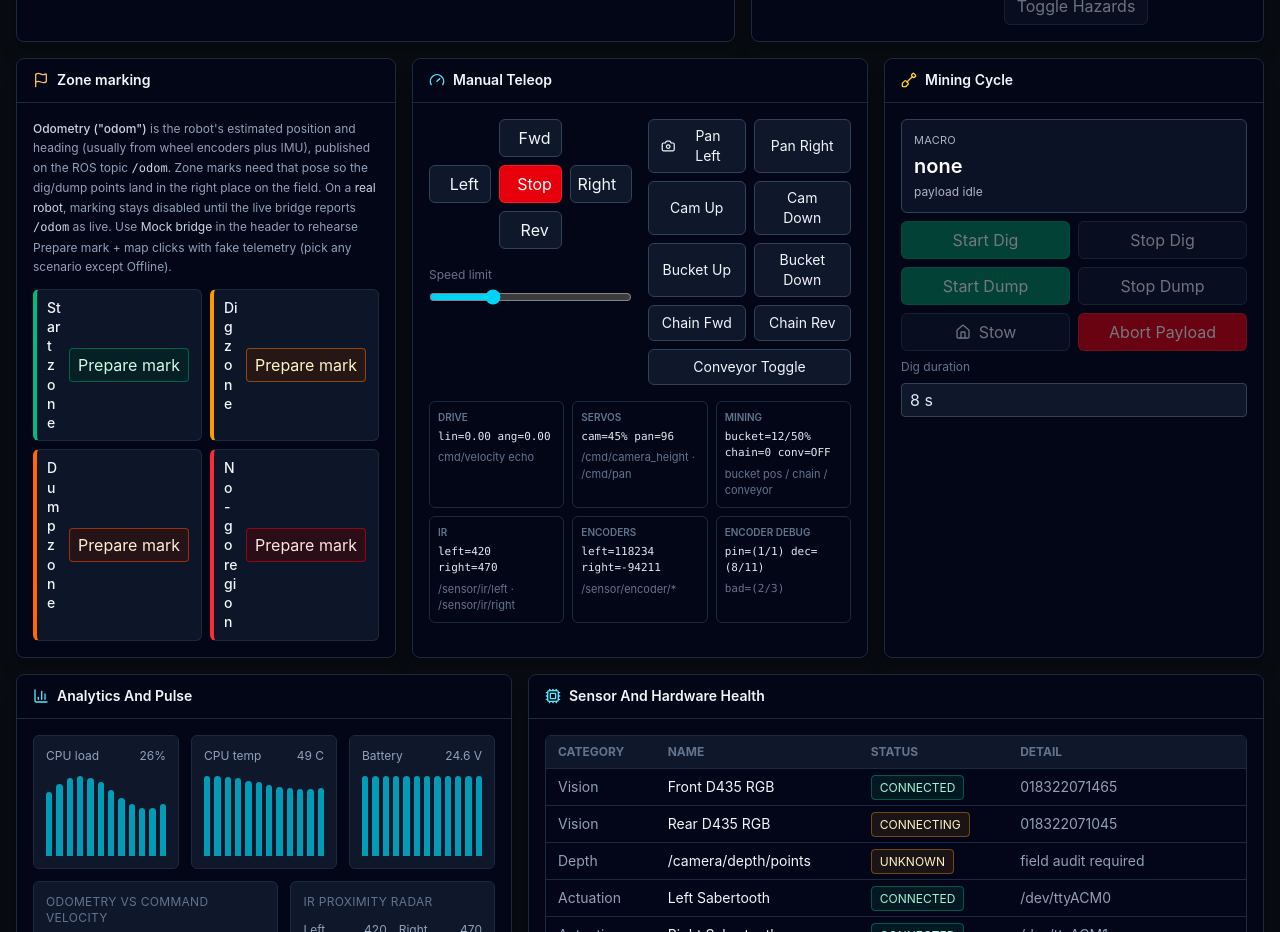
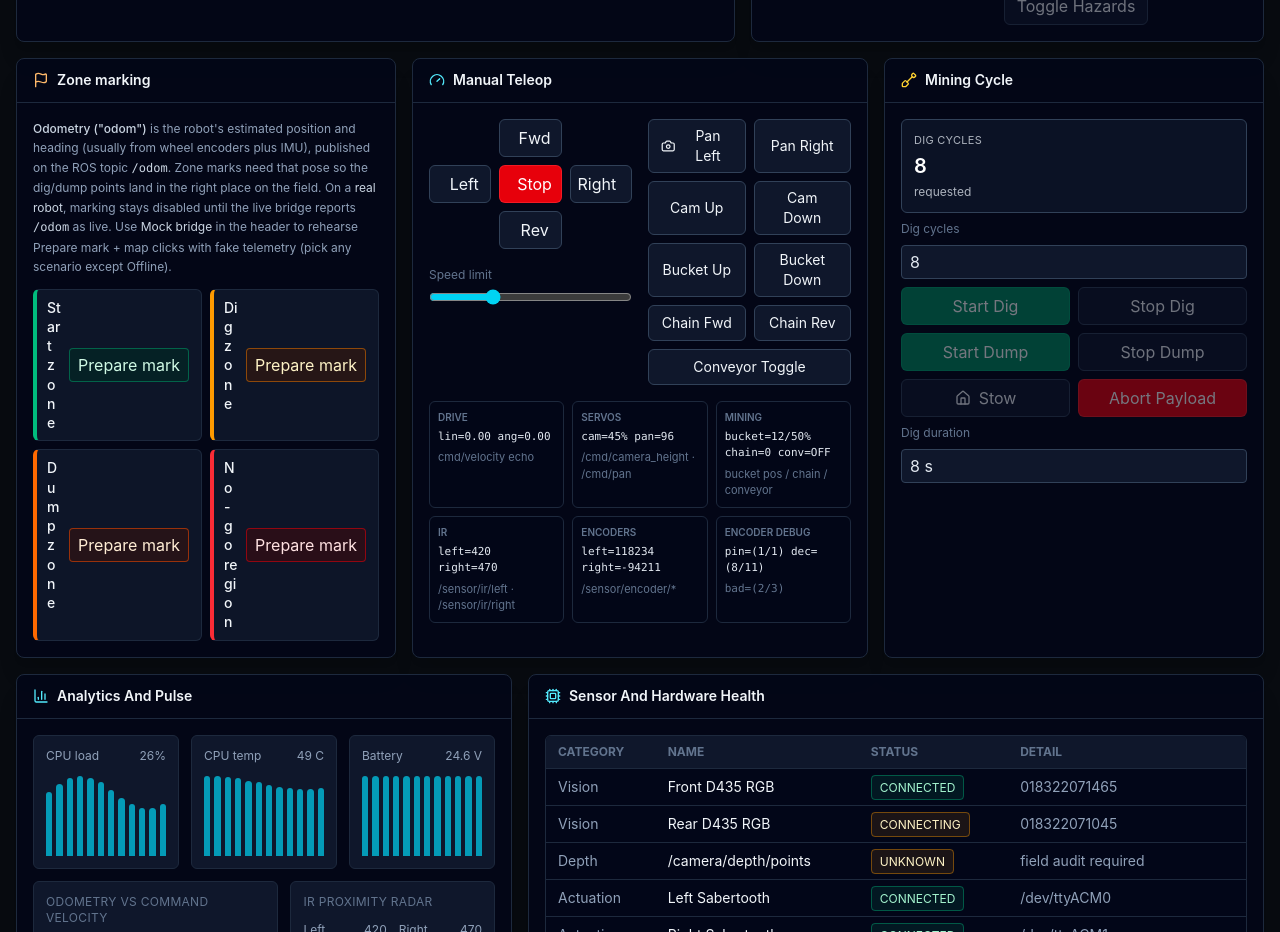
Before and after one commit to Sreann/upmoon25, a React (Vite) app in the folder lunar/mission-control/: page / in a window 1280 px wide. Shown: the part 1520-2452 px from the top of the page. Built offline with nearby package versions, Linux system fonts and the light colour scheme; no server answers.

Commit message:
Make dig cycles configurable

```diff
--- a/lunar/mission-control/src/App.tsx
+++ b/lunar/mission-control/src/App.tsx
@@ -803,6 +803,7 @@ function App() {
   const [mapName, setMapName] = useState('lunar_field')
   const [pid, setPid] = useState({ kp: 1.0, ki: 0.0, kd: 0.1 })
   const [zoneArm, setZoneArm] = useState<FieldZone['id'] | null>(null)
+  const [digCycles, setDigCycles] = useState(8)
 
   function setScenario(next: DemoScenario) {
     setZoneArm(null)
@@ -1012,9 +1013,30 @@ function App() {
 
           <Panel title="Mining Cycle" icon={<Shovel className="h-4 w-4 text-amber-300" />}>
             <div className="grid gap-2">
-              <MetricCard metric={{ label: 'Macro', value: 'none', detail: 'payload idle', status: 'idle' }} />
+              <MetricCard
+                metric={{
+                  label: 'Dig cycles',
+                  value: String(displaySnapshot.mission.digSequence?.maxCyclesLe ?? digCycles),
+                  detail: displaySnapshot.mission.digSequence?.phase ?? 'requested',
+                  status: displaySnapshot.mission.digSequence ? 'ok' : 'idle',
+                }}
+              />
+              <label className="text-xs text-slate-500">Dig cycles</label>
+              <input
+                className="w-full rounded border border-slate-700 bg-slate-900 px-2 py-1 text-sm disabled:opacity-40"
+                type="number"
+                min="1"
+                max="100"
+                step="1"
+                value={digCycles}
+                disabled={motionDisabled}
+                onChange={(event) => {
+                  const next = Math.trunc(Number(event.target.value))
+                  setDigCycles(Number.isFinite(next) ? Math.max(1, Math.min(100, next)) : 8)
+                }}
+              />
               <div className="grid grid-cols-2 gap-2">
-                <Button disabled={commandButtonState(mode, displaySnapshot.mission.connected, { type: 'payload', command: 'dig_start' }).disabled} title={commandButtonState(mode, displaySnapshot.mission.connected, { type: 'payload', command: 'dig_start' }).title} intent="safe" onClick={() => void runCommand({ type: 'payload', command: 'dig_start' })}>Start Dig</Button>
+                <Button disabled={commandButtonState(mode, displaySnapshot.mission.connected, { type: 'payload', command: 'dig_start', cycles: digCycles }).disabled} title={commandButtonState(mode, displaySnapshot.mission.connected, { type: 'payload', command: 'dig_start', cycles: digCycles }).title} intent="safe" onClick={() => void runCommand({ type: 'payload', command: 'dig_start', cycles: digCycles })}>Start Dig</Button>
                 <Button disabled={commandButtonState(mode, displaySnapshot.mission.connected, { type: 'payload', command: 'dig_stop' }).disabled} title={commandButtonState(mode, displaySnapshot.mission.connected, { type: 'payload', command: 'dig_stop' }).title} onClick={() => void runCommand({ type: 'payload', command: 'dig_stop' })}>Stop Dig</Button>
                 <Button disabled={commandButtonState(mode, displaySnapshot.mission.connected, { type: 'payload', command: 'dump_start' }).disabled} title={commandButtonState(mode, displaySnapshot.mission.connected, { type: 'payload', command: 'dump_start' }).title} intent="safe" onClick={() => void runCommand({ type: 'payload', command: 'dump_start' })}>Start Dump</Button>
                 <Button disabled={commandButtonState(mode, displaySnapshot.mission.connected, { type: 'payload', command: 'dump_stop' }).disabled} title={commandButtonState(mode, displaySnapshot.mission.connected, { type: 'payload', command: 'dump_stop' }).title} onClick={() => void runCommand({ type: 'payload', command: 'dump_stop' })}>Stop Dump</Button>
--- a/lunar/mission-control/src/bridge/robotBridge.ts
+++ b/lunar/mission-control/src/bridge/robotBridge.ts
@@ -72,7 +72,10 @@ export class MockRobotBridge implements RobotBridge {
     if (command.type === 'payload') {
       return {
         accepted: false,
-        message: 'Payload macros are mock-only demos; use lunar run dig / nav-dig on the robot.',
+        message:
+          command.command === 'dig_start' && command.cycles
+            ? `Payload macros are mock-only demos; use lunar run dig / nav-dig --dig-cycles ${command.cycles} on the robot.`
+            : 'Payload macros are mock-only demos; use lunar run dig / nav-dig on the robot.',
       }
     }
 
--- a/lunar/mission-control/src/bridge/types.ts
+++ b/lunar/mission-control/src/bridge/types.ts
@@ -271,7 +271,7 @@ export type RobotCommand =
   | { type: 'resume_autonomy' }
   | { type: 'manual_takeover' }
   | { type: 'drive'; command: DriveCommand; speedLimit: number }
-  | { type: 'payload'; command: PayloadCommand }
+  | { type: 'payload'; command: PayloadCommand; cycles?: number }
   | { type: 'mark_zone'; zone: FieldZone['id']; pick?: { frameId: 'base_link'; x: number; y: number } }
   | { type: 'set_navigation_active'; active: boolean }
   | { type: 'actuator'; target: ActuatorTarget; action: ActuatorAction; step?: number }
```
Also changed, not shown: 2 other files (tests, documents, lock files or other folders).
